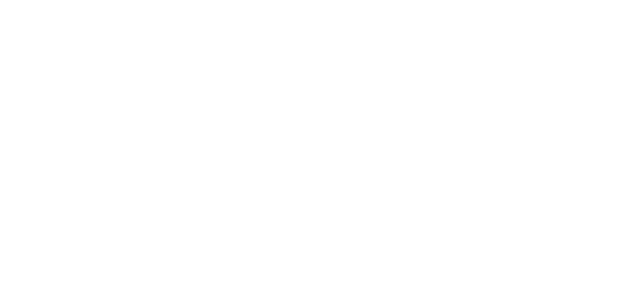
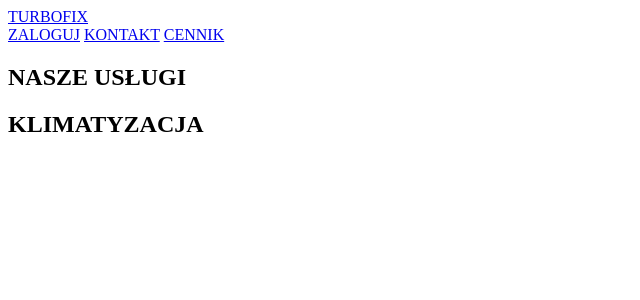
Before and after one commit to szorcyk/Serwis-samochodowy, a PHP site: page /kontakt.php in a window 1280 px wide. Before the commit the part shown is empty. Shown: the top 300 px of the page, without its empty margins (0-640 px from the left). Run offline with PHP 8.4, Linux system fonts and the light colour scheme.

Commit message:
Test
Sprawdzam czy łączenie VSC z GitHubem działa

```diff
--- a/indexy/kontakt.php
+++ b/indexy/kontakt.php
@@ -6,6 +6,22 @@
     <title>Document</title>
 </head>
 <body>
+    <header>
+    <div class="header">
+    <a href="#default">TURBOFIX</a>
+        <div class="header-right">
+          <a class="active" href="#home">ZALOGUJ</a>
+          <a href="#contact">KONTAKT</a>
+          <a href="#price">CENNIK</a>
+        </div>
+      </div>
 
+    <section class="bloczek">
+        <h1>NASZE USŁUGI</h1>
+    </section>
+    <section class="tabela1">
+        <h2>KLIMATYZACJA</h2>
+        <table></table>
+    </section>
 </body>
 </html>
```
